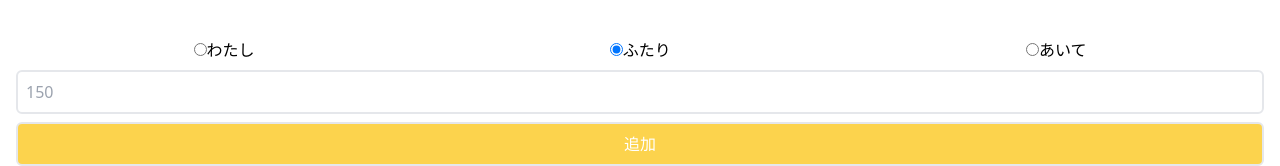
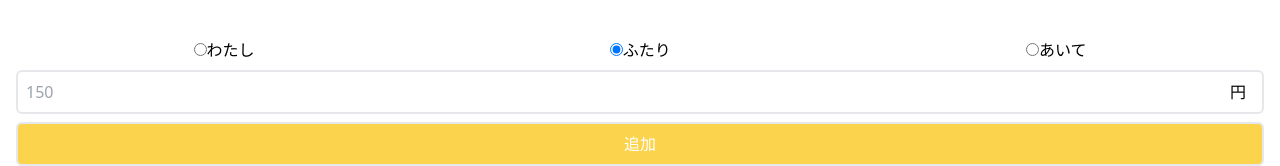
Before and after one commit to thistle519/dividing-paymant, a React (Create React App) app: page / in a window 1280 px wide. Shown: the part 558-724 px from the top of the page. Built offline with nearby package versions, Linux system fonts and the light colour scheme.

Commit message:
金額入力欄に円表記を追加

```diff
--- a/src/components/Form.tsx
+++ b/src/components/Form.tsx
@@ -52,6 +52,7 @@ const Form: FC<FormProps> = ({ setPaymentRecords, paymentRecords }) => {
             </div>
           ))}
         </div>
+        <div className="flex content-center my-1">
           <input
             type="number"
             value={inputPrice !== 0 ? inputPrice : ""}
@@ -59,10 +60,16 @@ const Form: FC<FormProps> = ({ setPaymentRecords, paymentRecords }) => {
               setInputPrice(Math.round(parseInt(e.target.value)));
             }}
             placeholder="150"
-          className="p-2 border-2 rounded-md my-1"
+            className="flex-1 p-2 border-2 rounded-l-md border-r-0"
             aria-label="金額"
             ref={ref}
           />
+          <div>
+            <span className="flex-0 py-2 px-4 inline-block align-middle border-2 border-l-0 rounded-r-md">
+              円
+            </span>
+          </div>
+        </div>
         <button
           className="p-2 my-1 border-2 rounded-md bg-amber-300 text-white"
           aria-label="データを追加"
```
Lines whose indentation alone changed are shown as unchanged.
